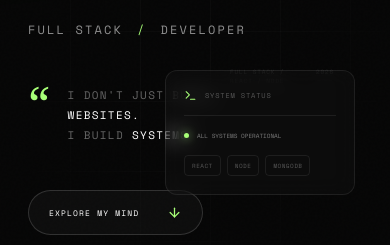
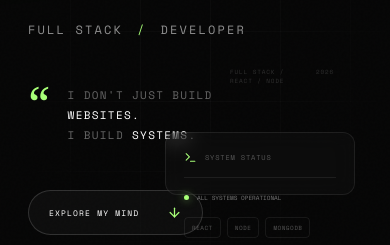
Before and after one commit to Ayyasamy-M/ayyasamy-portfolio, a React (Vite) app: page / in a window 390 px wide. Shown: the part 249-494 px from the top of the page. Built offline with nearby package versions, Linux system fonts and the light colour scheme.

Commit message:
Updated portfolio

```diff
--- a/src/components/Hero/Hero.css
+++ b/src/components/Hero/Hero.css
@@ -514,7 +514,7 @@
     }
 
     .hero-terminal {
-        margin-top: 30px !important;
+        top: 70% !important;
     }
 
     .hero-side-label {
```
